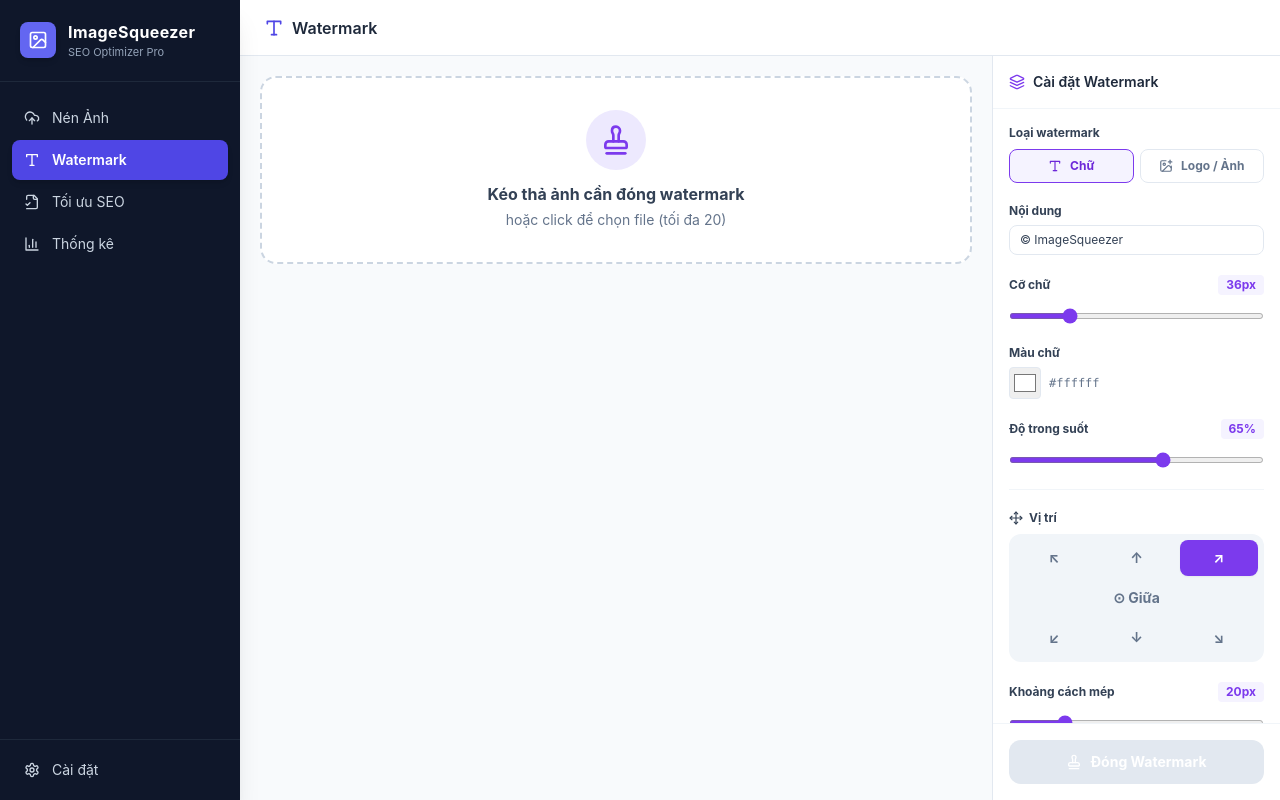
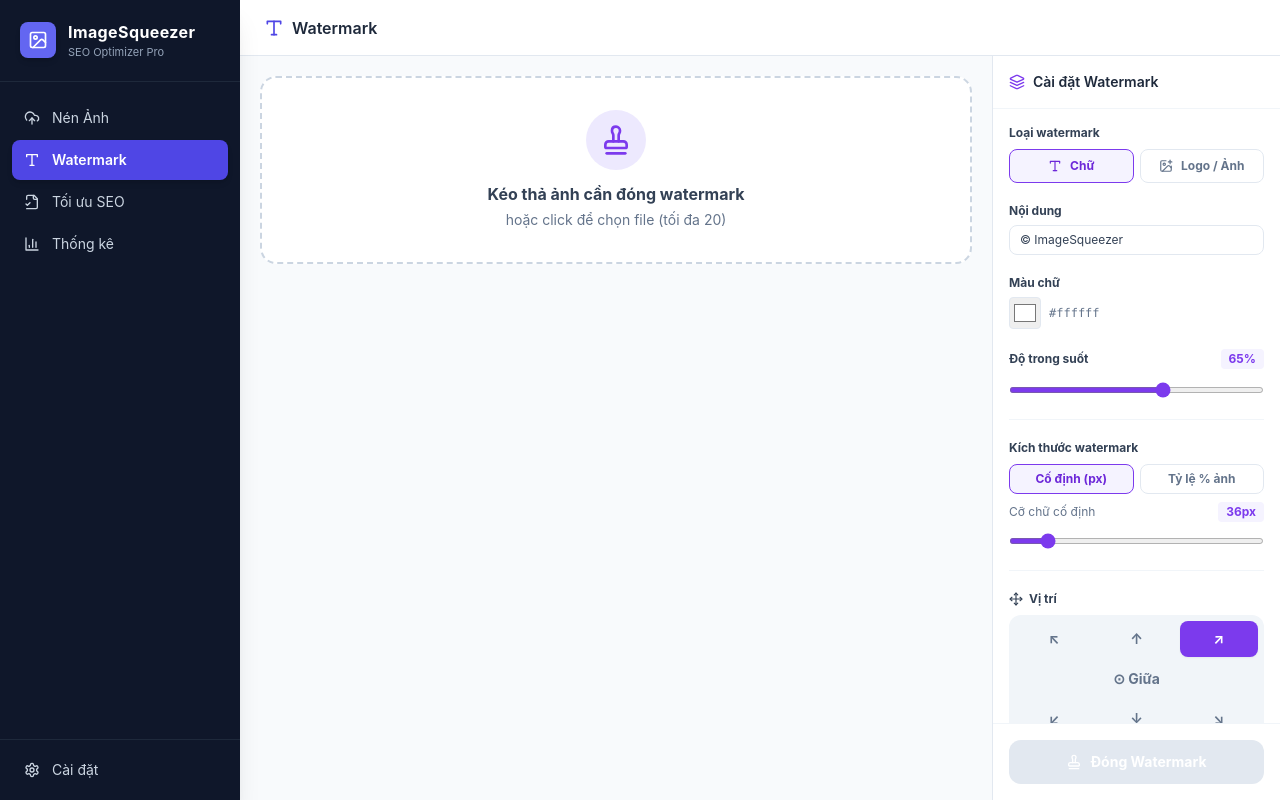
Before and after one commit to websiteallship/ImageSqueezer_Export, a React (Vite) app: page / in a window 1280 px wide. Both pictures are taken after a click on the button "Watermark". Built offline with nearby package versions, Linux system fonts and the light colour scheme.

Commit message:
feat: add percentage-based watermark scaling and per-axis margin

```diff
--- a/src/renderer/src/App.tsx
+++ b/src/renderer/src/App.tsx
@@ -51,7 +51,11 @@ export default function App() {
     logoWidth: 200,
     logoOpacity: 0.75,
     position: 'top-right',
+    sizeMode: 'px',
+    sizePercent: 5,
     margin: 20,
+    marginX: 20,
+    marginY: 20,
     tile: false
   })
 
@@ -705,7 +709,7 @@ function WatermarkTab({ wmOptions, setWmOptions, maxBatchFiles }: { wmOptions: W
   const [outputDir, setOutputDir] = useState('')
 
   // Watermark options derived from props
-  const { mode, text: wmText, fontSize, fontColor, fontOpacity, logoPath, logoWidth, logoOpacity, position, margin, tile } = wmOptions
+  const { mode, text: wmText, fontSize, fontColor, fontOpacity, logoPath, logoWidth, logoOpacity, position, sizeMode, sizePercent, margin, marginX, marginY, tile } = wmOptions
 
   const setMode = (mode: any) => setWmOptions(p => ({ ...p, mode }))
   const setWmText = (text: string) => setWmOptions(p => ({ ...p, text }))
@@ -716,7 +720,10 @@ function WatermarkTab({ wmOptions, setWmOptions, maxBatchFiles }: { wmOptions: W
   const setLogoWidth = (logoWidth: number) => setWmOptions(p => ({ ...p, logoWidth }))
   const setLogoOpacity = (logoOpacity: number) => setWmOptions(p => ({ ...p, logoOpacity }))
   const setPosition = (position: any) => setWmOptions(p => ({ ...p, position }))
-  const setMargin = (margin: number) => setWmOptions(p => ({ ...p, margin }))
+  const setSizeMode = (sizeMode: 'px' | 'percent') => setWmOptions(p => ({ ...p, sizeMode }))
+  const setSizePercent = (sizePercent: number) => setWmOptions(p => ({ ...p, sizePercent }))
+  const setMarginX = (marginX: number) => setWmOptions(p => ({ ...p, marginX }))
+  const setMarginY = (marginY: number) => setWmOptions(p => ({ ...p, marginY }))
   const setTile = (tile: boolean) => setWmOptions(p => ({ ...p, tile }))
 
   const doneCount = files.filter(f => f.status === 'success').length
@@ -856,8 +863,14 @@ function WatermarkTab({ wmOptions, setWmOptions, maxBatchFiles }: { wmOptions: W
             <div className="overflow-y-auto flex-1">
               {files.map(file => (
                 <div key={file.id} className="group flex items-center px-4 py-2.5 hover:bg-slate-50 border-b border-slate-50 last:border-0 transition-colors">
-                  <div className="w-9 h-9 bg-slate-100 rounded-lg mr-3 flex items-center justify-center shrink-0 border border-slate-200">
-                    <ImageIcon className="w-4 h-4 text-slate-400" />
+                  <div className="w-9 h-9 bg-slate-100 rounded-lg mr-3 flex items-center justify-center shrink-0 border border-slate-200 overflow-hidden">
+                    <img
+                      src={`file:///${file.path.replace(/\\/g, '/')}`}
+                      alt={file.name}
+                      className="w-full h-full object-cover"
+                      onError={(e) => { (e.target as HTMLImageElement).style.display = 'none'; (e.target as HTMLImageElement).nextElementSibling?.classList.remove('hidden') }}
+                    />
+                    <ImageIcon className="w-4 h-4 text-slate-400 hidden" />
                   </div>
                   <div className="flex-1 min-w-0 pr-3">
                     <p className="text-sm font-medium text-slate-700 truncate">
@@ -933,15 +946,6 @@ function WatermarkTab({ wmOptions, setWmOptions, maxBatchFiles }: { wmOptions: W
                   className="w-full border border-slate-200 rounded-lg px-2.5 py-1.5 text-xs text-slate-700 focus:outline-none focus:border-violet-400"
                 />
               </div>
-              <div>
-                <div className="flex justify-between items-center mb-1.5">
-                  <label className="text-xs font-bold text-slate-700">Cỡ chữ</label>
-                  <span className="text-xs font-bold text-violet-600 bg-violet-50 px-2 py-0.5 rounded">{fontSize}px</span>
-                </div>
-                <input type="range" min="12" max="120" value={fontSize}
-                  onChange={e => setFontSize(Number(e.target.value))}
-                  className="w-full accent-violet-600 h-1.5 cursor-pointer" />
-              </div>
               <div className="flex gap-3 items-center">
                 <div className="flex-1">
                   <label className="block text-xs font-bold text-slate-700 mb-1.5">Màu chữ</label>
@@ -980,15 +984,6 @@ function WatermarkTab({ wmOptions, setWmOptions, maxBatchFiles }: { wmOptions: W
               </div>
               <div>
                 <div className="flex justify-between items-center mb-1.5">
-                  <label className="text-xs font-bold text-slate-700">Chiều rộng logo</label>
-                  <span className="text-xs font-bold text-violet-600 bg-violet-50 px-2 py-0.5 rounded">{logoWidth}px</span>
-                </div>
-                <input type="range" min="40" max="600" step="10" value={logoWidth}
-                  onChange={e => setLogoWidth(Number(e.target.value))}
-                  className="w-full accent-violet-600 h-1.5 cursor-pointer" />
-              </div>
-              <div>
-                <div className="flex justify-between items-center mb-1.5">
                   <label className="text-xs font-bold text-slate-700">Độ trong suốt</label>
                   <span className="text-xs font-bold text-violet-600 bg-violet-50 px-2 py-0.5 rounded">{Math.round(logoOpacity * 100)}%</span>
                 </div>
@@ -998,6 +993,62 @@ function WatermarkTab({ wmOptions, setWmOptions, maxBatchFiles }: { wmOptions: W
               </div>
             </>
           )}
+
+          <hr className="border-slate-100" />
+
+          {/* Size mode toggle */}
+          <div>
+            <label className="block text-xs font-bold text-slate-700 mb-2">Kích thước watermark</label>
+            <div className="grid grid-cols-2 gap-1.5 mb-2">
+              {([['px', 'Cố định (px)'], ['percent', 'Tỷ lệ % ảnh']] as [string, string][]).map(([id, label]) => (
+                <button
+                  key={id}
+                  onClick={() => setSizeMode(id as 'px' | 'percent')}
+                  className={`py-1.5 text-xs font-bold rounded-lg border transition-all ${
+                    sizeMode === id
+                      ? 'bg-violet-50 border-violet-600 text-violet-700'
+                      : 'bg-white border-slate-200 text-slate-500 hover:border-slate-300'
+                  }`}
+                >{label}</button>
+              ))}
+            </div>
+            {sizeMode === 'percent' ? (
+              <div>
+                <div className="flex justify-between items-center mb-1">
+                  <span className="text-xs text-slate-500">Tỷ lệ kích thước</span>
+                  <span className="text-xs font-bold text-violet-600 bg-violet-50 px-2 py-0.5 rounded">{sizePercent ?? 5}%</span>
+                </div>
+                <input type="range" min="1" max="50" step="1" value={sizePercent ?? 5}
+                  onChange={e => setSizePercent(Number(e.target.value))}
+                  className="w-full accent-violet-600 h-1.5 cursor-pointer" />
+                <div className="flex justify-between text-[10px] text-slate-400 mt-1">
+                  <span>1% (nhỏ)</span><span>25%</span><span>50% (to)</span>
+                </div>
+              </div>
+            ) : (
+              mode === 'text' ? (
+                <div>
+                  <div className="flex justify-between items-center mb-1">
+                    <span className="text-xs text-slate-500">Cỡ chữ cố định</span>
+                    <span className="text-xs font-bold text-violet-600 bg-violet-50 px-2 py-0.5 rounded">{fontSize}px</span>
+                  </div>
+                  <input type="range" min="12" max="200" value={fontSize ?? 36}
+                    onChange={e => setFontSize(Number(e.target.value))}
+                    className="w-full accent-violet-600 h-1.5 cursor-pointer" />
+                </div>
+              ) : (
+                <div>
+                  <div className="flex justify-between items-center mb-1">
+                    <span className="text-xs text-slate-500">Chiều rộng logo</span>
+                    <span className="text-xs font-bold text-violet-600 bg-violet-50 px-2 py-0.5 rounded">{logoWidth}px</span>
+                  </div>
+                  <input type="range" min="40" max="800" step="10" value={logoWidth ?? 200}
+                    onChange={e => setLogoWidth(Number(e.target.value))}
+                    className="w-full accent-violet-600 h-1.5 cursor-pointer" />
+                </div>
+              )
+            )}
+          </div>
 
           <hr className="border-slate-100" />
 
@@ -1026,15 +1077,27 @@ function WatermarkTab({ wmOptions, setWmOptions, maxBatchFiles }: { wmOptions: W
             </div>
           </div>
 
-          {/* Margin */}
-          <div>
-            <div className="flex justify-between items-center mb-1.5">
-              <label className="text-xs font-bold text-slate-700">Khoảng cách mép</label>
-              <span className="text-xs font-bold text-violet-600 bg-violet-50 px-2 py-0.5 rounded">{margin}px</span>
+          {/* Margin X / Y */}
+          <div className="space-y-3">
+            <label className="block text-xs font-bold text-slate-700">Độ lùi cạnh</label>
+            <div>
+              <div className="flex justify-between items-center mb-1">
+                <span className="text-xs text-slate-500">↔ Ngang (trái/phải)</span>
+                <span className="text-xs font-bold text-violet-600 bg-violet-50 px-2 py-0.5 rounded">{marginX ?? margin ?? 20}px</span>
+              </div>
+              <input type="range" min="0" max="200" value={marginX ?? margin ?? 20}
+                onChange={e => setMarginX(Number(e.target.value))}
+                className="w-full accent-violet-600 h-1.5 cursor-pointer" />
             </div>
-            <input type="range" min="0" max="100" value={margin}
-              onChange={e => setMargin(Number(e.target.value))}
-              className="w-full accent-violet-600 h-1.5 cursor-pointer" />
+            <div>
+              <div className="flex justify-between items-center mb-1">
+                <span className="text-xs text-slate-500">↕ Dọc (trên/dưới)</span>
+                <span className="text-xs font-bold text-violet-600 bg-violet-50 px-2 py-0.5 rounded">{marginY ?? margin ?? 20}px</span>
+              </div>
+              <input type="range" min="0" max="200" value={marginY ?? margin ?? 20}
+                onChange={e => setMarginY(Number(e.target.value))}
+                className="w-full accent-violet-600 h-1.5 cursor-pointer" />
+            </div>
           </div>
 
           {/* Tile */}
```
Also changed, not shown: src/main/compressor/watermark-engine.ts (+22 -12 lines), src/shared/types.ts (+11 -7 lines).
